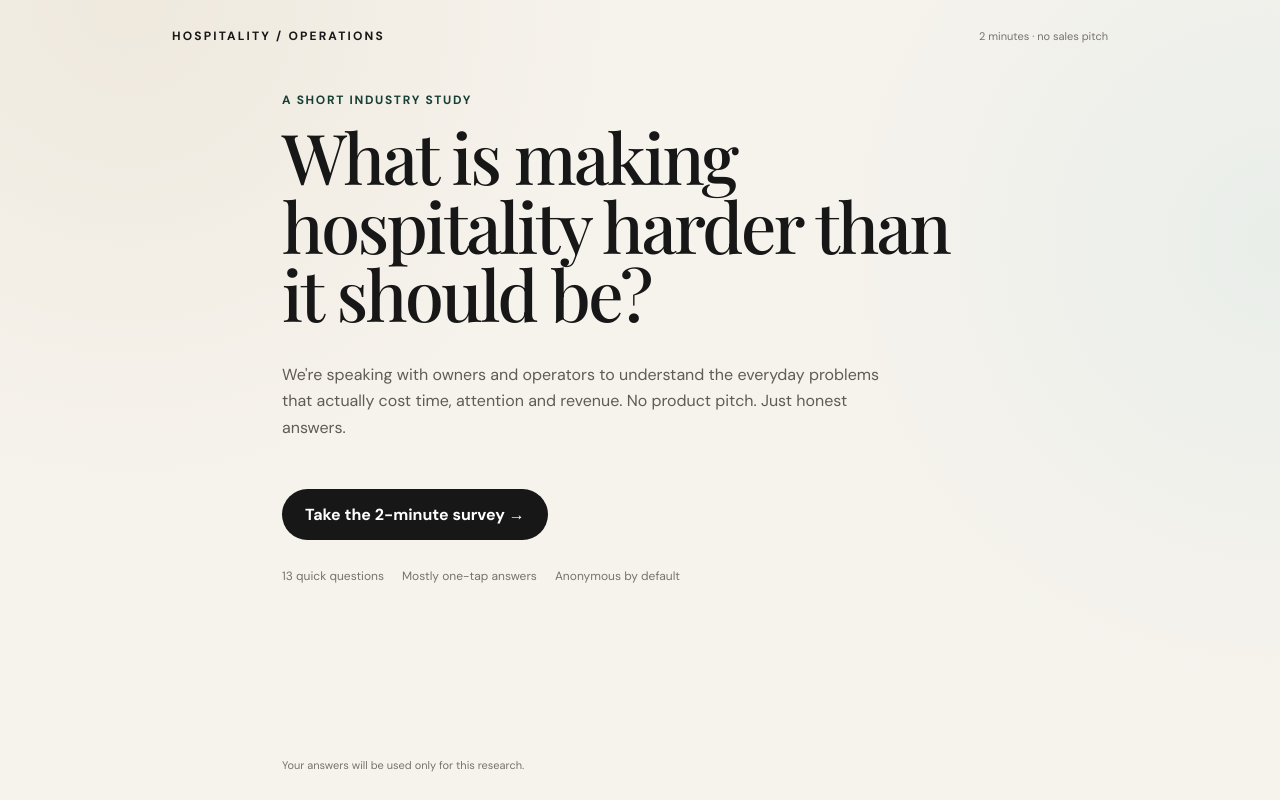
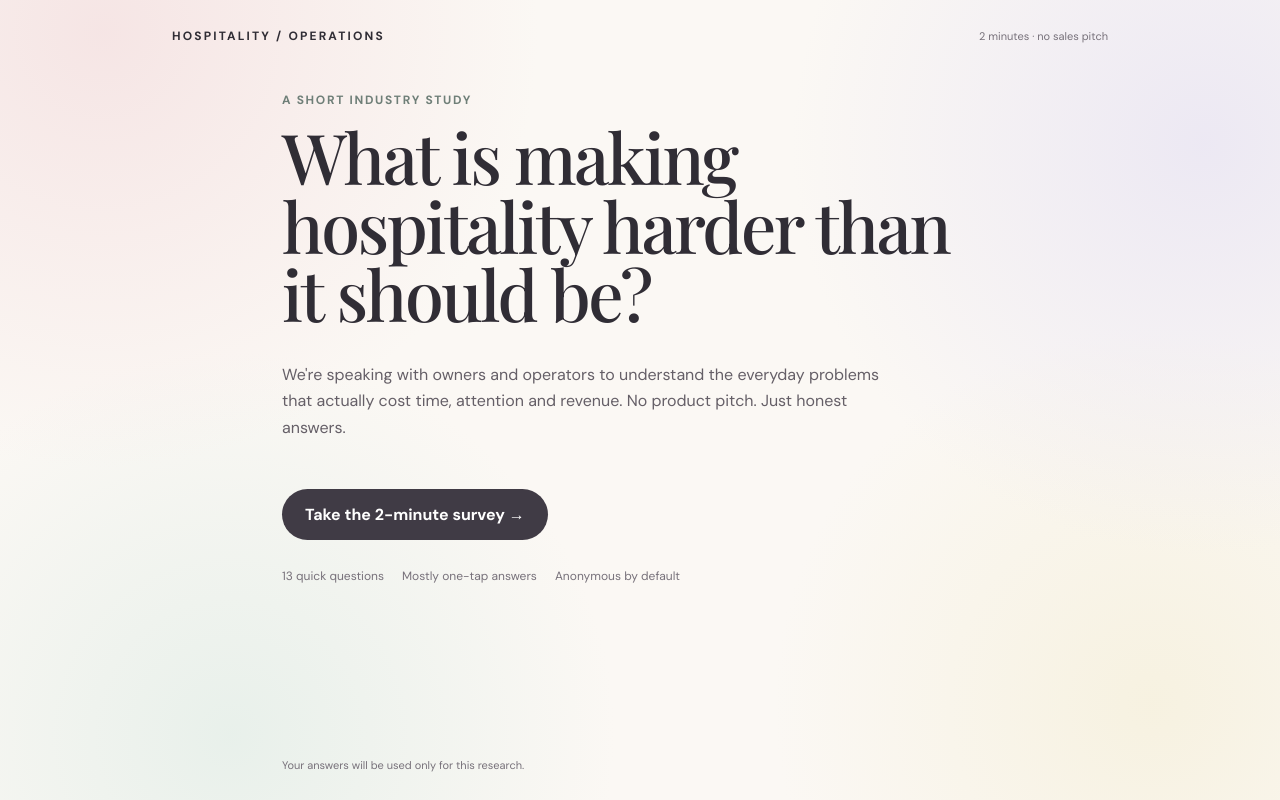
Before and after one commit to mailmenowshree-droid/Survey-, a Next.js app: page / in a window 1280 px wide. Built offline with nearby package versions, Linux system fonts and the light colour scheme.

Commit message:
Refine survey with soft pastel hospitality palette

```diff
--- a/app/globals.css
+++ b/app/globals.css
@@ -1,14 +1,18 @@
 @import url('https://fonts.googleapis.com/css2?family=DM+Sans:wght@400;500;600;700&family=Playfair+Display:wght@500;600&display=swap');
 
 :root {
-  --ink: #171717;
-  --muted: #77736c;
-  --paper: #f6f3ed;
-  --card: rgba(255,255,255,.76);
-  --line: rgba(23,23,23,.12);
-  --accent: #173f35;
-  --accent-soft: #e4ece8;
-  --cream: #eee8dc;
+  --ink: #302d35;
+  --muted: #77717a;
+  --paper: #fbf8f4;
+  --card: rgba(255,255,255,.78);
+  --line: rgba(48,45,53,.12);
+  --accent: #6f7f78;
+  --accent-soft: #e3eee8;
+  --blush: #f5e3e3;
+  --lavender: #e9e5f3;
+  --butter: #f5efd9;
+  --sage: #e3eee8;
+  --sky: #e2edf2;
 }
 
 * { box-sizing: border-box; }
@@ -18,8 +22,10 @@ body {
   min-height: 100vh;
   color: var(--ink);
   background:
-    radial-gradient(circle at 10% 0%, rgba(238,232,220,.9), transparent 35%),
-    radial-gradient(circle at 100% 30%, rgba(228,236,232,.7), transparent 32%),
+    radial-gradient(circle at 8% 4%, rgba(245,227,227,.9), transparent 31%),
+    radial-gradient(circle at 94% 18%, rgba(233,229,243,.82), transparent 30%),
+    radial-gradient(circle at 18% 92%, rgba(227,238,232,.78), transparent 30%),
+    radial-gradient(circle at 90% 88%, rgba(245,239,217,.72), transparent 28%),
     var(--paper);
   font-family: "DM Sans", system-ui, sans-serif;
 }
@@ -54,12 +60,12 @@ h1 {
   margin: 14px 0 18px;
   max-width: 680px;
 }
-.intro { color: #5f5b55; font-size: 16px; line-height: 1.65; max-width: 600px; }
+.intro { color: #655f67; font-size: 16px; line-height: 1.65; max-width: 600px; }
 .start {
   margin-top: 32px;
   border: 0;
   border-radius: 999px;
-  background: var(--ink);
+  background: #403b45;
   color: white;
   padding: 15px 23px;
   font-weight: 700;
@@ -71,38 +77,38 @@ h1 {
 .meta-row { display: flex; gap: 18px; margin-top: 28px; color: var(--muted); font-size: 12px; }
 .progress-wrap { margin-bottom: 44px; }
 .progress-top { display:flex; justify-content:space-between; font-size:11px; color:var(--muted); margin-bottom:10px; }
-.progress { height: 3px; background: rgba(23,23,23,.1); border-radius: 4px; overflow:hidden; }
-.progress > span { display:block; height:100%; background: var(--accent); transition: width .3s ease; }
-.question-kicker { color:var(--accent); font-size:12px; font-weight:700; letter-spacing:.12em; text-transform:uppercase; }
+.progress { height: 4px; background: rgba(48,45,53,.09); border-radius: 4px; overflow:hidden; }
+.progress > span { display:block; height:100%; background: #87988f; transition: width .3s ease; }
+.question-kicker { color:#788b82; font-size:12px; font-weight:700; letter-spacing:.12em; text-transform:uppercase; }
 .question { font-family:"Playfair Display", Georgia, serif; font-size: clamp(31px, 6vw, 48px); line-height:1.08; letter-spacing:-.025em; margin:12px 0 30px; }
 .options { display:grid; gap:10px; }
 .option {
   width:100%; text-align:left; border:1px solid var(--line); background:var(--card);
   backdrop-filter: blur(12px); border-radius:18px; padding:17px 18px; cursor:pointer;
   display:flex; align-items:center; justify-content:space-between; gap:16px;
-  color:var(--ink); transition: border-color .18s ease, background .18s ease, transform .18s ease;
+  color:var(--ink); transition: border-color .18s ease, background .18s ease, transform .18s ease, box-shadow .18s ease;
 }
-.option:hover { transform: translateY(-1px); border-color: rgba(23,23,23,.28); }
-.option.selected { border-color:var(--accent); background:var(--accent-soft); }
-.check { width:20px; height:20px; border:1px solid rgba(23,23,23,.2); border-radius:50%; flex:0 0 auto; }
-.selected .check { background:var(--accent); border-color:var(--accent); box-shadow: inset 0 0 0 5px var(--accent-soft); }
+.option:hover { transform: translateY(-1px); border-color: rgba(48,45,53,.2); box-shadow:0 8px 24px rgba(48,45,53,.05); }
+.option.selected { border-color:#9aafa5; background:var(--sage); box-shadow:0 8px 24px rgba(111,127,120,.08); }
+.check { width:20px; height:20px; border:1px solid rgba(48,45,53,.18); border-radius:50%; flex:0 0 auto; background:rgba(255,255,255,.45); }
+.selected .check { background:#7f958a; border-color:#7f958a; box-shadow: inset 0 0 0 5px var(--sage); }
 .actions { display:flex; gap:10px; margin-top:26px; }
 .next, .back {
   border-radius:999px; padding:13px 20px; cursor:pointer; font-weight:700;
 }
-.next { background:var(--ink); color:white; border:1px solid var(--ink); }
+.next { background:#403b45; color:white; border:1px solid #403b45; }
 .next:disabled { opacity:.35; cursor:not-allowed; }
-.back { background:transparent; border:1px solid var(--line); color:var(--ink); }
+.back { background:rgba(255,255,255,.5); border:1px solid var(--line); color:var(--ink); }
 .multi-note { color:var(--muted); font-size:12px; margin-top:-18px; margin-bottom:20px; }
 .field {
   width:100%; border:1px solid var(--line); border-radius:16px; padding:17px;
   background:rgba(255,255,255,.72); outline:none; color:var(--ink);
 }
-.field:focus { border-color:var(--accent); box-shadow:0 0 0 4px rgba(23,63,53,.08); }
+.field:focus { border-color:#9aafa5; box-shadow:0 0 0 4px rgba(127,149,138,.1); }
 textarea.field { min-height:130px; resize:vertical; }
 .success { text-align:center; padding:80px 0; }
 .success-mark {
-  width:62px; height:62px; border-radius:50%; background:var(--accent); color:white;
+  width:62px; height:62px; border-radius:50%; background:#87988f; color:white;
   display:grid; place-items:center; margin:0 auto 25px; font-size:25px;
 }
 .footer { width:min(760px,100%); margin:0 auto; padding:0 22px 28px; color:var(--muted); font-size:11px; }
```
